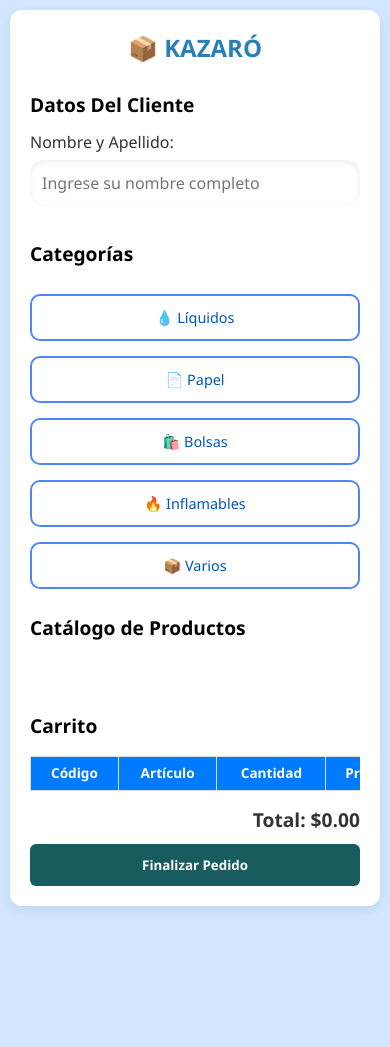
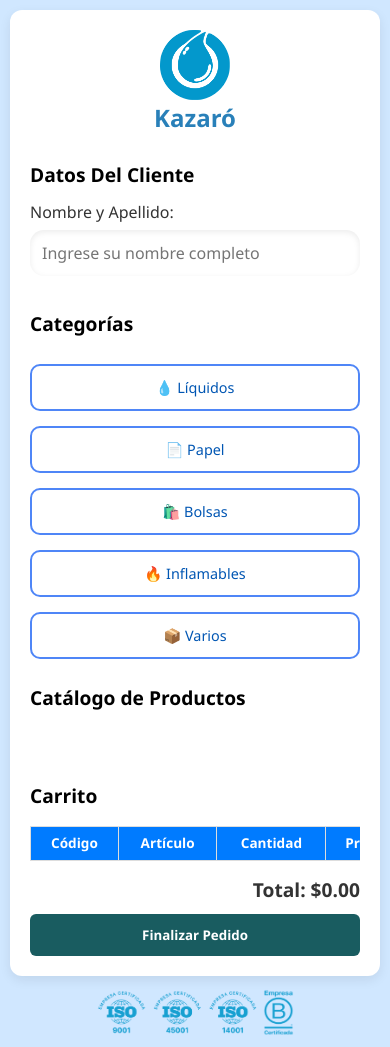
Before and after one commit to nicolasbarcena/AppPedidosKazaro, a plain HTML site: page index.html in a window 390 px wide. Before the commit the page ends 916 px from the top, so only its background shows below. Drawn offline with nearby package versions, Linux system fonts and the light colour scheme; no server answers.

Commit message:
logos-modif

```diff
--- a/index.html
+++ b/index.html
@@ -14,7 +14,9 @@
 <body>
 
   <div class="container">
-    <h1>📦 KAZARÓ</h1>
+    <!-- Logo reemplazado -->
+    <h1><img src="kz.png" alt="Logo Kazaró" class="logo">Kazaró</h1>
+
     <section class="form-section">
       <h2>Datos Del Cliente</h2>
       <label for="cliente">Nombre y Apellido:</label>
@@ -65,6 +67,9 @@
     </section>
   </div>
 
+  <!-- Imagen fija en la esquina -->
+  <img src="iso.png" alt="Certificaciones ISO" class="iso-fixed">
+
    <script>
   if ("serviceWorker" in navigator) {
     navigator.serviceWorker.register("/sw.js")
--- a/style.css
+++ b/style.css
@@ -382,3 +382,32 @@ select:focus {
     gap: 8px;
   }
 }
+
+
+
+.logo {
+  height: 70px;
+  display: block;
+  margin: 0 auto;
+}
+
+
+.iso-fixed {
+  position: fixed;
+  bottom: 10px;
+  left: 10px;
+  width: 80px;
+  opacity: 0.9;
+  z-index: 1000;
+}
+
+
+@media (max-width: 768px) {
+  .iso-fixed {
+    position: static;
+    display: block;
+    margin: 12px auto 0 auto;
+    width: 200px;
+    content: url("normasiso.png");
+  }
+}
```
Also changed, not shown: iso.png (added), kz.png (added), normasiso.png (added).
